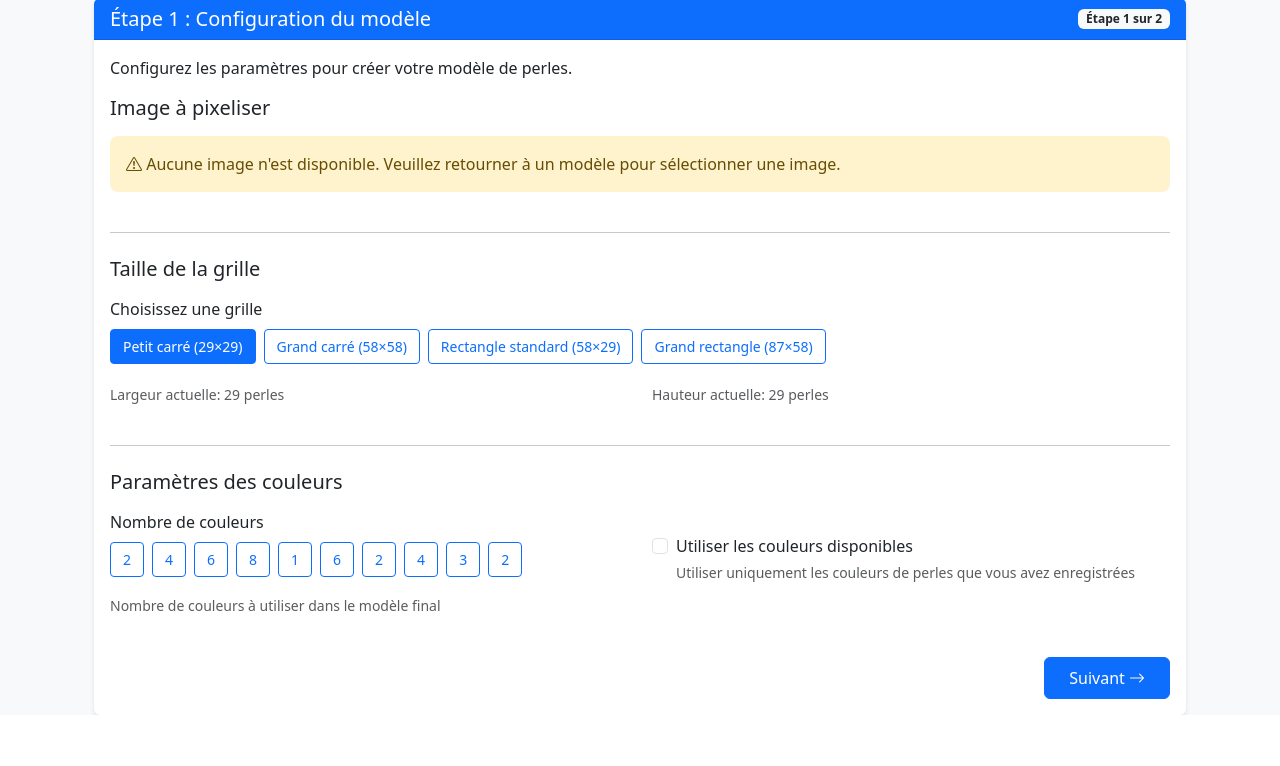
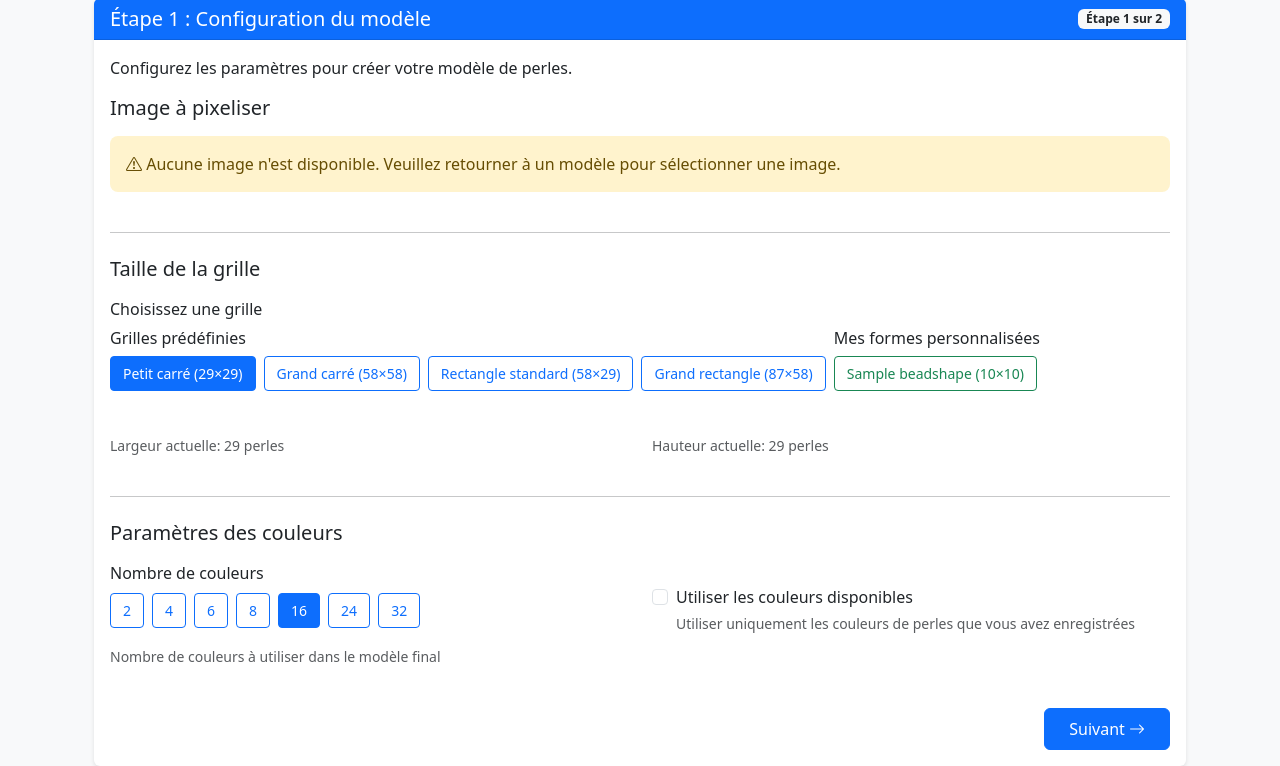
Before and after one commit to lbihin/buggel_perl, a Django app: page /pixelization-wizard/ in a window 1280 px wide. Shown: the part 137-903 px from the top of the page. Before the commit the page ends 852 px from the top, so only its background shows below. Run offline with Django 5.2, Linux system fonts and the light colour scheme; a user stored in the database is signed in; data comes from the database, SQL or seed files in the repository; tables that the repository leaves empty hold one stand-in row (values such as "Sample post").

Commit message:
corrige la representation du nombre de couleurs

```diff
--- a/beadmodels/templates/beadmodels/pixelization/pixelization_wizard.html
+++ b/beadmodels/templates/beadmodels/pixelization/pixelization_wizard.html
@@ -48,7 +48,11 @@
                 <label class="form-label">Choisissez une grille</label>
 
                 <div class="segmented-control mb-3">
-                  {% if available_boards %}
+                  {% if available_boards or user_shapes %}
+                    <!-- Grilles prédéfinies -->
+                    <div class="mb-4">
+                      <h6>Grilles prédéfinies</h6>
+                      <div class="d-flex flex-wrap gap-2">
                         {% for board in available_boards %}
                           <div class="form-check form-check-inline">
                             <input
@@ -57,7 +61,7 @@
                               name="board_id"
                               id="board_{{ board.id }}"
                               value="{{ board.id }}"
-                        {% if forloop.first %}checked{% endif %}
+                              {% if forloop.first and not selected_shape_id %}checked{% endif %}
                               autocomplete="off"
                               data-width="{{ board.width_pegs }}"
                               data-height="{{ board.height_pegs }}"
@@ -67,9 +71,46 @@
                             </label>
                           </div>
                         {% endfor %}
+                      </div>
+                    </div>
+
+                    <!-- Formes personnalisées -->
+                    <div class="mb-2">
+                      <h6>Mes formes personnalisées</h6>
+                      <div class="d-flex flex-wrap gap-2">
+                        {% for shape in user_shapes %}
+                          <div class="form-check form-check-inline">
+                            <input
+                              class="btn-check shape-selector"
+                              type="radio"
+                              name="shape_id"
+                              id="shape_{{ shape.id }}"
+                              value="{{ shape.id }}"
+                              data-shape-type="{{ shape.shape_type }}"
+                              {% if shape.shape_type == 'rectangle' %}
+                              data-width="{{ shape.width }}"
+                              data-height="{{ shape.height }}"
+                              {% elif shape.shape_type == 'square' %}
+                              data-width="{{ shape.size }}"
+                              data-height="{{ shape.size }}"
+                              {% elif shape.shape_type == 'circle' %}
+                              data-width="{{ shape.diameter }}"
+                              data-height="{{ shape.diameter }}"
+                              {% endif %}
+                              {% if selected_shape_id|stringformat:'s' == shape.id|stringformat:'s' %}checked{% endif %}
+                              autocomplete="off"
+                            >
+                            <label class="btn btn-outline-success" for="shape_{{ shape.id }}">
+                              {{ shape.name }} ({{ shape.get_dimensions_display }})
+                            </label>
+                          </div>
+                        {% endfor %}
+                      </div>
+                    </div>
                   {% else %}
-                    <div class="alert alert-warning">
-                      <i class="bi bi-exclamation-triangle"></i> Aucun support défini. Veuillez ajouter une grille dans les paramètres de votre compte.
+                    <div class="alert alert-warning mt-3">
+                      <i class="bi bi-exclamation-triangle"></i> Aucune grille ou forme personnalisée n'est disponible.
+                      <a href="{% url 'beadmodels:user_settings' %}?tab=shapes_new" class="alert-link">Créez une forme</a> dans vos paramètres pour adapter votre modèle à vos besoins.
                     </div>
                   {% endif %}
                 </div>
@@ -100,7 +141,7 @@
               <div class="col-md-6 mb-3">
                 <label class="form-label">Nombre de couleurs</label>
                 <div class="segmented-control mb-3">
-                  {% for value in "2468162432" %}
+                  {% for value in color_values %}
                   <div class="form-check form-check-inline">
                     <input
                       class="btn-check"
@@ -108,7 +149,7 @@
                       name="color_reduction"
                       id="color_{{ value }}"
                       value="{{ value }}"
-                      {% if value == "16" %}checked{% endif %}
+                      {% if value == 16 %}checked{% endif %}
                       autocomplete="off"
                     >
                     <label class="btn btn-outline-primary" for="color_{{ value }}">{{ value }}</label>
@@ -128,7 +169,7 @@
             </div>
 
             <div class="d-flex justify-content-end mt-4">
-              <button type="submit" name="next_step" class="btn btn-primary" {% if not available_boards %}disabled{% endif %}>Suivant <i class="bi bi-arrow-right"></i></button>
+              <button type="submit" name="next_step" class="btn btn-primary" {% if not has_grid_options %}disabled{% endif %}>Suivant <i class="bi bi-arrow-right"></i></button>
             </div>
           </form>
         </div>
@@ -139,5 +180,50 @@
 
 {% block extra_js %}
   <script src="{% static 'js/pixelization_wizard.js' %}"></script>
+  <script>
+    document.addEventListener('DOMContentLoaded', function() {
+      // Fonction pour mettre à jour les dimensions selon l'élément sélectionné
+      function updateDimensions(element) {
+        const width = parseInt(element.getAttribute('data-width'));
+        const height = parseInt(element.getAttribute('data-height'));
 
+        if (width && height) {
+          document.getElementById('id_grid_width').value = width;
+          document.getElementById('id_grid_height').value = height;
+          document.getElementById('display_width').textContent = width;
+          document.getElementById('display_height').textContent = height;
+        }
+      }
+
+      // Gestion des clics sur les formes personnalisées
+      const shapeSelectors = document.querySelectorAll('.shape-selector');
+      shapeSelectors.forEach(selector => {
+        selector.addEventListener('change', function() {
+          if (this.checked) {
+            updateDimensions(this);
+          }
+        });
+
+        // Initialisation si une forme est déjà sélectionnée
+        if (selector.checked) {
+          updateDimensions(selector);
+        }
+      });
+
+      // Gestion des clics sur les grilles prédéfinies
+      const boardSelectors = document.querySelectorAll('input[name="board_id"]');
+      boardSelectors.forEach(selector => {
+        selector.addEventListener('change', function() {
+          if (this.checked) {
+            updateDimensions(this);
+          }
+        });
+
+        // Initialisation si une grille est déjà sélectionnée
+        if (selector.checked) {
+          updateDimensions(selector);
+        }
+      });
+    });
+  </script>
 {% endblock %}
--- a/beadmodels/views.py
+++ b/beadmodels/views.py
@@ -909,9 +909,8 @@ def pixelization_wizard(request):
                     "grid_height": form.cleaned_data["grid_height"],
                     "color_reduction": form.cleaned_data["color_reduction"],
                     "use_available_colors": form.cleaned_data["use_available_colors"],
-                    "grid_type": request.POST.get(
-                        "grid_type", "square"
-                    ),  # Nouveau champ pour le type de grille
+                    "grid_type": request.POST.get("grid_type", "square"),
+                    "shape_id": request.POST.get("shape_id"),
                 }
             )
 
@@ -956,10 +955,27 @@ def pixelization_wizard(request):
                 return redirect("beadmodels:home")
         else:
             # Formulaire invalide, rester à l'étape 1
+            # Récupérer les données nécessaires pour le template
+            user_shapes = BeadShape.objects.filter(creator=request.user).order_by(
+                "name"
+            )
+
+            # Liste des valeurs de couleurs disponibles
+            color_values = [2, 4, 6, 8, 16, 24, 32]
+
             return render(
                 request,
                 "beadmodels/pixelization/pixelization_wizard.html",
-                {"form": form, "wizard_step": wizard_step, "model": model},
+                {
+                    "form": form,
+                    "wizard_step": wizard_step,
+                    "model": model,
+                    "user_shapes": user_shapes,
+                    "has_grid_options": bool(
+                        BeadBoard.objects.exists() or user_shapes.exists()
+                    ),
+                    "color_values": color_values,
+                },
             )
 
     # Si on accède directement à l'étape 2 via l'URL
@@ -981,6 +997,12 @@ def pixelization_wizard(request):
         }
 
         form = PixelizationWizardForm(initial=initial_data)
+        # Récupérer les formes de l'utilisateur
+        user_shapes = BeadShape.objects.filter(creator=request.user).order_by("name")
+
+        # Liste des valeurs de couleurs disponibles
+        color_values = [2, 4, 6, 8, 16, 24, 32]
+
         return render(
             request,
             "beadmodels/pixelization/pixelization_wizard.html",
@@ -989,6 +1011,12 @@ def pixelization_wizard(request):
                 "wizard_step": wizard_step,
                 "model": model,
                 "grid_type": wizard_data.get("grid_type", "square"),
+                "user_shapes": user_shapes,
+                "selected_shape_id": wizard_data.get("shape_id"),
+                "has_grid_options": bool(
+                    BeadBoard.objects.exists() or user_shapes.exists()
+                ),
+                "color_values": color_values,
             },
         )
 
@@ -1004,8 +1032,17 @@ def pixelization_wizard(request):
 
         form = PixelizationWizardForm(initial=initial_data)
 
+        # Récupérer les formes de l'utilisateur
+        user_shapes = BeadShape.objects.filter(creator=request.user).order_by("name")
+
         # Récupérer tous les supports disponibles pour l'affichage des tailles de grille
         available_boards = BeadBoard.objects.all()
+
+        # Déterminer si l'utilisateur a des options de grille disponibles
+        has_grid_options = bool(available_boards.exists() or user_shapes.exists())
+
+        # Liste des valeurs de couleurs disponibles
+        color_values = [2, 4, 6, 8, 16, 24, 32]
 
         return render(
             request,
@@ -1016,6 +1053,10 @@ def pixelization_wizard(request):
                 "model": model,
                 "grid_type": wizard_data.get("grid_type", "square"),
                 "available_boards": available_boards,
+                "user_shapes": user_shapes,
+                "selected_shape_id": wizard_data.get("shape_id"),
+                "has_grid_options": has_grid_options,
+                "color_values": color_values,
             },
         )
 
@@ -1032,7 +1073,7 @@ def pixelization_wizard(request):
         image_data = wizard_data.get("image_data", {})
         return render(
             request,
-            "beadmodels/pixelization_result.html",
+            "beadmodels/pixelization/pixelization_result.html",
             {
                 "image_base64": image_data.get("image_base64", ""),
                 "grid_width": wizard_data.get("grid_width", 29),
```
Lines whose indentation alone changed are shown as unchanged.
